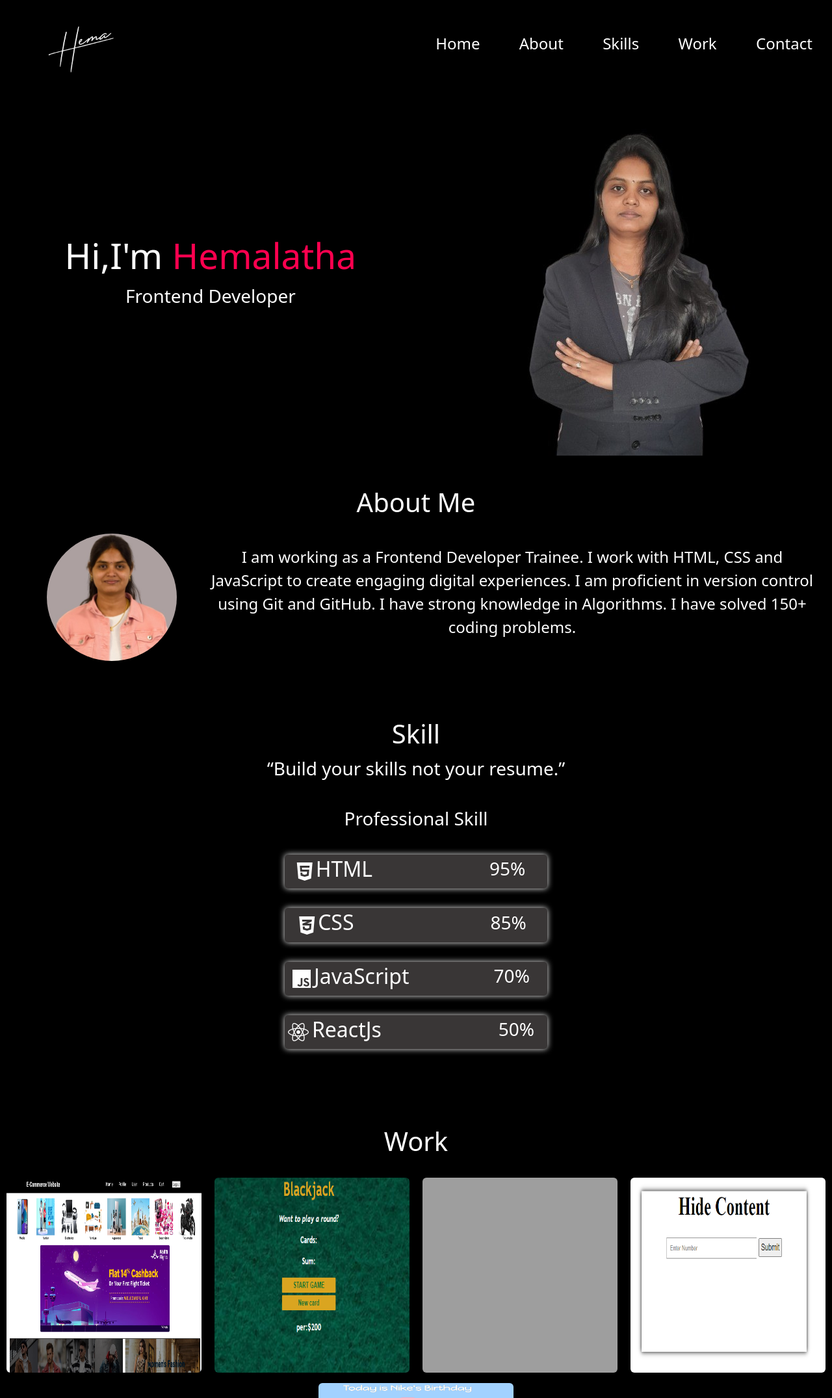
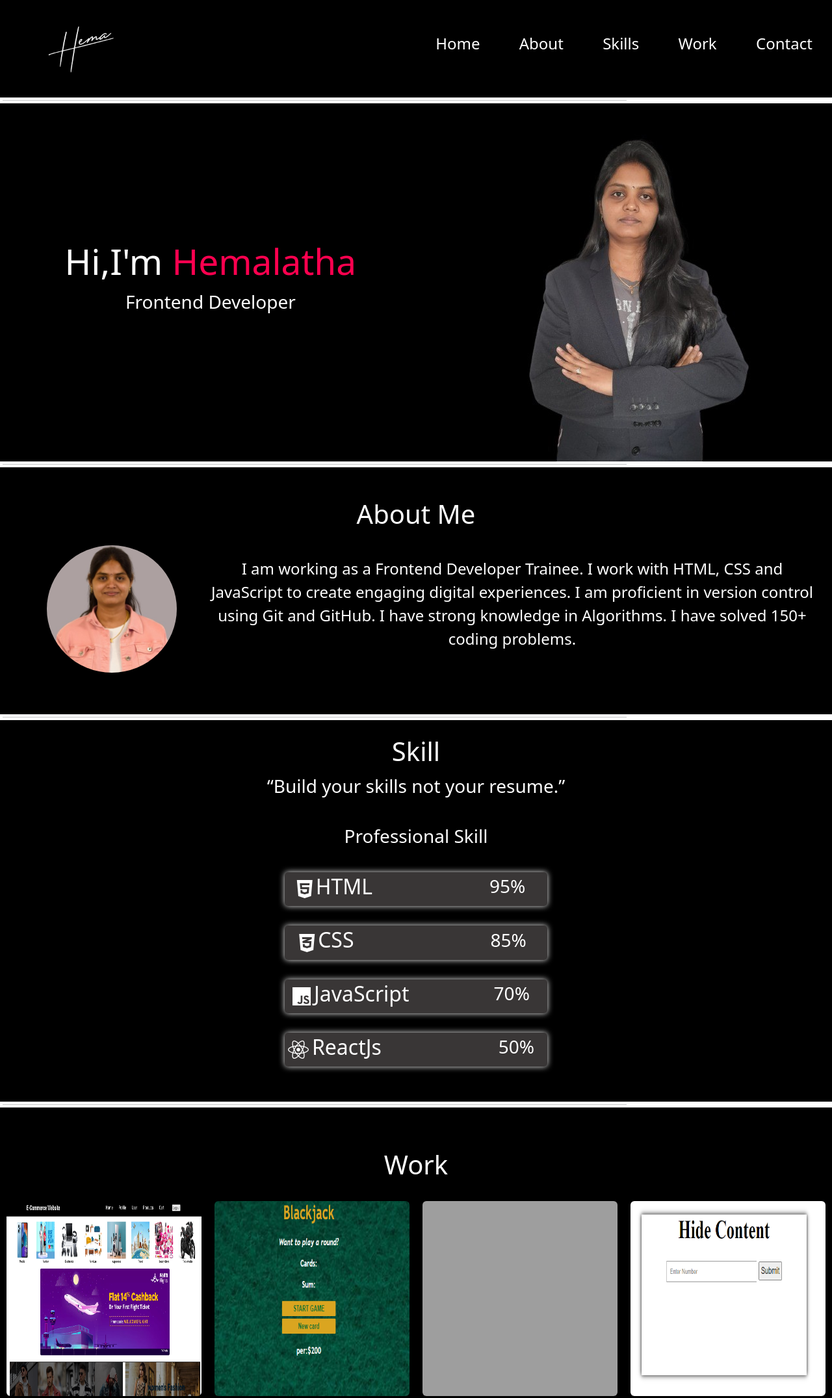
Before and after one commit to Attull/portfolio-test, a plain HTML site: page Index.html in a window 1280 px wide. Shown: the top 2151 px of the page at 65% size. Drawn offline with nearby package versions, Linux system fonts and the light colour scheme; grey boxes are pictures that could not be loaded.

Commit message:
add horizontal line

```diff
--- a/Index.html
+++ b/Index.html
@@ -19,6 +19,7 @@
 
 <body>
   <!-- Header section -->
+
   <div id="header">
     <div class="d-flex justify-content-between align-items-center bg-black data-bs-theme=dark">
       <img src="images/logo.png" class="logo" height="150 " />
@@ -41,6 +42,7 @@
       </ul>
       <i class=" fa-solid fa-bars text-white  d-sm-none me-4" onclick="openMenu()"></i>
     </div>
+    <hr class="bg-black w-75 m-1">
     <div class="d-flex flex-sm-row-reverse flex-column align-items-sm-center justify-content-around bg-black ">
       <img src="./images/pro.jpg" class="mw-100"/>
       <div class="head-text d-flex flex-column align-items-center text-white">
@@ -49,7 +51,7 @@
       </div>
     </div>
   </div>
-
+  <hr class="bg-black w-75 m-1">
   <!-------About Page ------>
   <div class="bg-black py-5 px-4  text-center ">
     <h1 class="text-white">About Me</h1>
@@ -65,7 +67,7 @@
       </div>
     </div>
   </div>
-
+  <hr class="bg-black w-75 m-1">
   <!-------skill page------>
   <div class="bg-black text-white py-4 d-flex justify-content-center align-items-center flex-column">
       <div class="d-flex justify-content-center align-items-center flex-column pb-4">
@@ -101,7 +103,7 @@
         </div>
       </div>
   </div>
-
+  <hr class="bg-black w-75 m-1">
   <!-------Work Page----->
 
   <div class="bg-black text-white py-5">
@@ -114,6 +116,7 @@
         <img src="images/hovereffectapp.png"  class="my-2 rounded" height="300" width="300" style="margin-top: 30px" />
       </div>
   </div>
+  <hr class="bg-black w-75 m-1">
   <!-------Contact page----->
   <div class="d-flex flex-sm-row flex-column justify-content-around bg-black text-white  align-items-center ">
     <div class="w-75 text-center">
@@ -134,7 +137,9 @@
           <button class="btnbtn1" text="submit">submit</button>
         </form>
     </div>
+
   </div>
+  <hr class="bg-black w-75 m-1">
   <script src="script.js"></script>
 </body>
 
```
